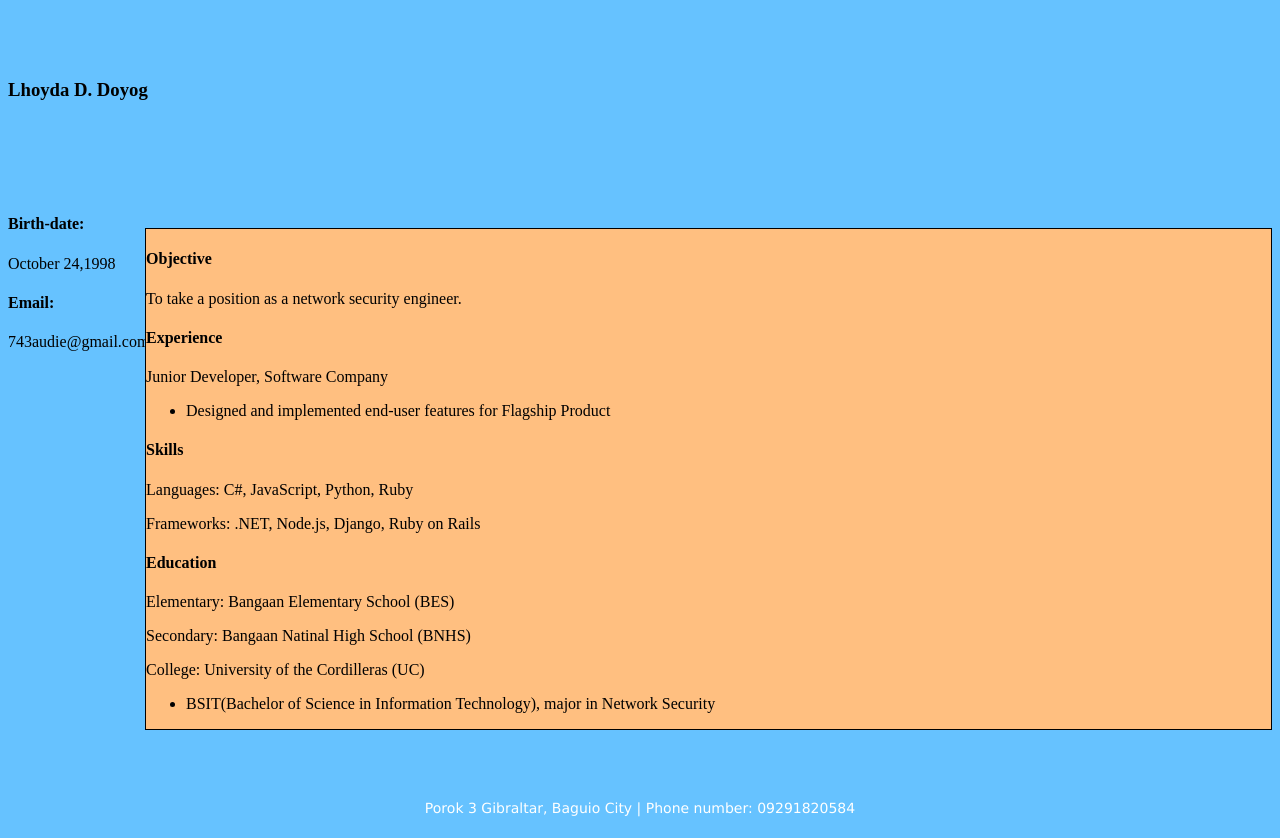
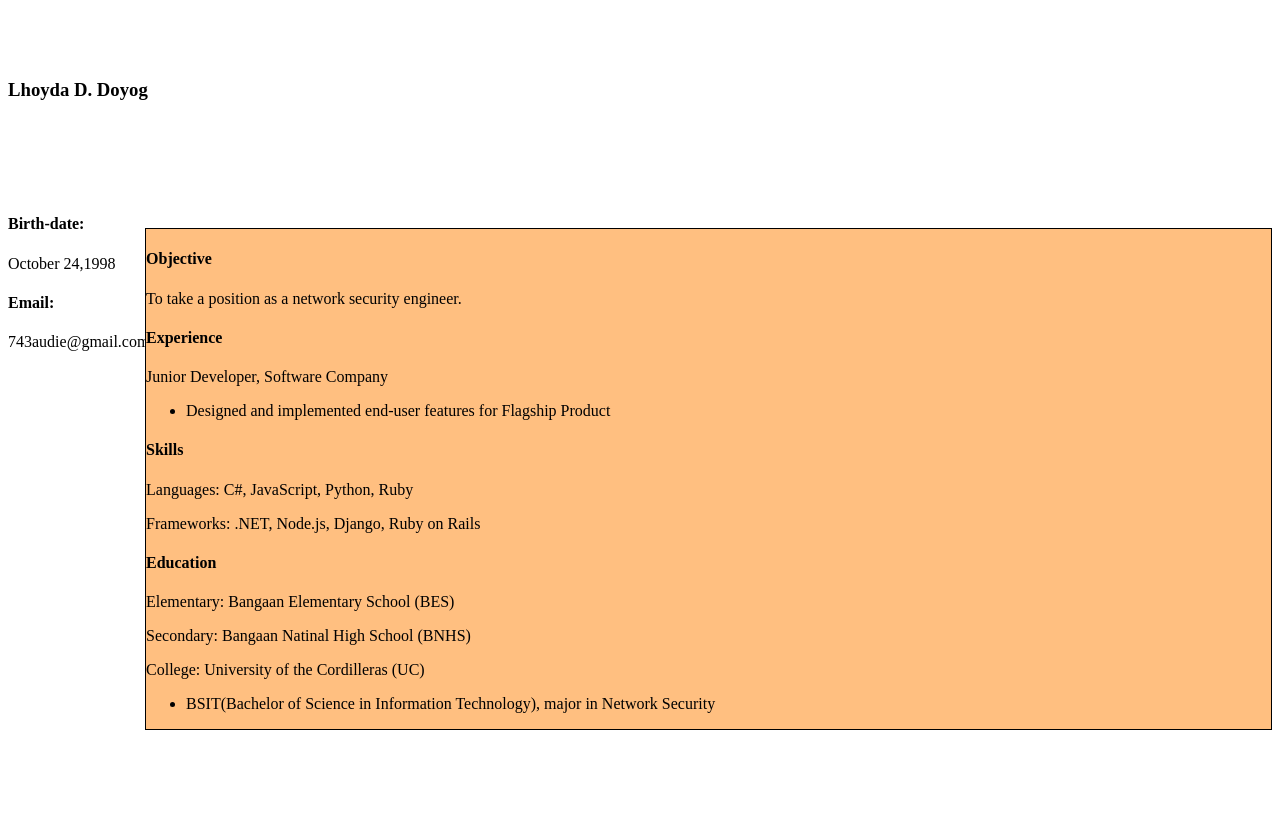
Before and after one commit to lhoydaDoyog/resume.github.io, a plain HTML site: page index.html in a window 1280 px wide. Drawn offline with Linux system fonts and the light colour scheme.

Commit message:
Update index.html

```diff
--- a/index.html
+++ b/index.html
@@ -5,8 +5,8 @@
 
  <title></title>
 </head>
-
-    <body style="background-color:#66c2ff">
+<a img="http://images.all-free-download.com/images/graphicthumb/clouds_in_sky_background_192377.jpg"/>
+    <body >
 
 
     <div id="header" style="z-index: 1; position: relative; width: 99%; margin-top: -20px; height: 10px;margin-bottom: 20px;">
```
